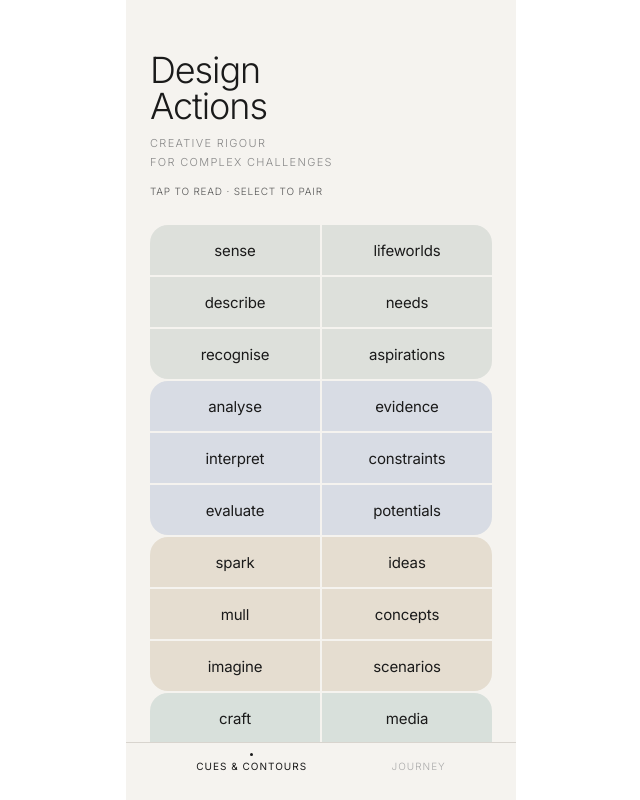
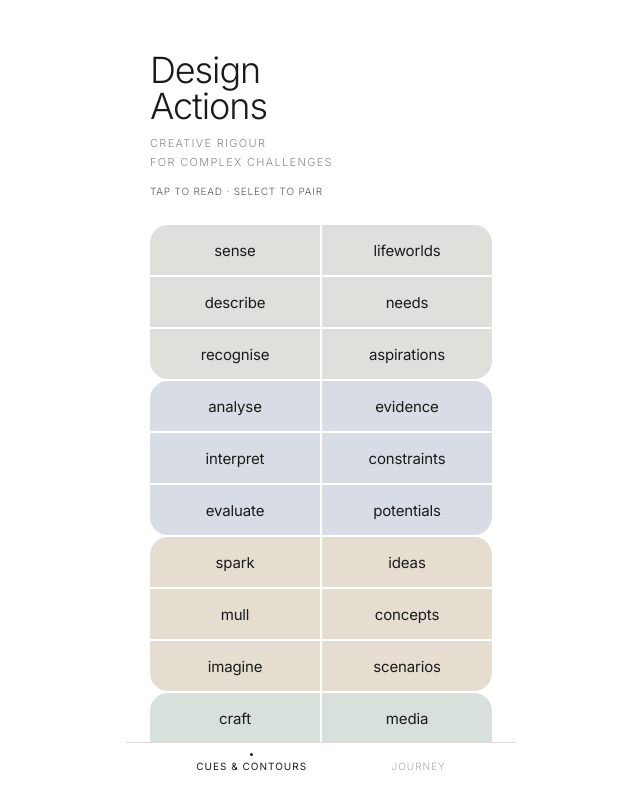
Before and after one commit to stephencairns-hash/Design-Actions, a React (Vite) app: page / in a window 1280 px wide. Shown: the top 800 px of the page, without its empty margins (319-959 px from the left). Built offline with nearby package versions, Linux system fonts and the light colour scheme.

Commit message:
Add files via upload

```diff
--- a/src/App.jsx
+++ b/src/App.jsx
@@ -2,7 +2,7 @@ import { useState } from "react";
 
 const R = "18px";
 const G = "2px";
-const GL = "#f5f3ef";
+const GL = "#ffffff";
 
 const GROUPS = [
   { id: 1, label: "sense",   color: "#9aa89a", tint: "#dde0db", text: "#1a1a1a" },
@@ -198,7 +198,7 @@ function CardRow({ cue, contour, pos, group, selCue, selContour, onSelect, openI
         </div>
         {sel && otherSelected && (
           <div style={{ background:g.tint, borderRadius:contentRadius, padding:"0 18px 18px" }}>
-            <button onClick={() => onSelect("save", null)} style={{ width:"100%", background:"#1a1a1a", color:"#f5f3ef", border:"none", borderRadius:4, padding:10, fontSize:11, letterSpacing:"0.06em", cursor:"pointer" }}>
+            <button onClick={() => onSelect("save", null)} style={{ width:"100%", background:"#1a1a1a", color:"#ffffff", border:"none", borderRadius:4, padding:10, fontSize:11, letterSpacing:"0.06em", cursor:"pointer" }}>
               save to journey →
             </button>
           </div>
@@ -446,7 +446,7 @@ export default function DesignActions() {
   const [selContour, setSelContour] = useState(null);
   const [journey, setJourney]       = useState([]);
 
-  const bg = "#f5f3ef", fg = "#1a1a1a";
+  const bg = "#ffffff", fg = "#1a1a1a";
 
   const handleOpen = (item) => setOpenItem(prev => prev?.id === item?.id ? null : item);
 
@@ -528,7 +528,7 @@ export default function DesignActions() {
       )}
 
       {/* NAV */}
-      <div style={{ position:"fixed", bottom:0, left:"50%", transform:"translateX(-50%)", width:"100%", maxWidth:390, zIndex:100, background:"#f5f3ef", borderTop:"1px solid #d8d4ce", padding:"10px 28px 28px", display:"flex", justifyContent:"space-around" }}>
+      <div style={{ position:"fixed", bottom:0, left:"50%", transform:"translateX(-50%)", width:"100%", maxWidth:390, zIndex:100, background:"#ffffff", borderTop:"1px solid #e0ddd8", padding:"10px 28px 28px", display:"flex", justifyContent:"space-around" }}>
         {[["home","cues & contours"],["journey", journey.length > 0 ? `journey · ${journey.length}` : "journey"]].map(([s,label]) => (
           <button key={s} onClick={() => setScreen(s)} style={{ background:"none", border:"none", display:"flex", flexDirection:"column", alignItems:"center", gap:4 }}>
             <div style={{ width:3, height:3, borderRadius:"50%", background:screen===s?"#1a1a1a":"transparent" }}/>
```
